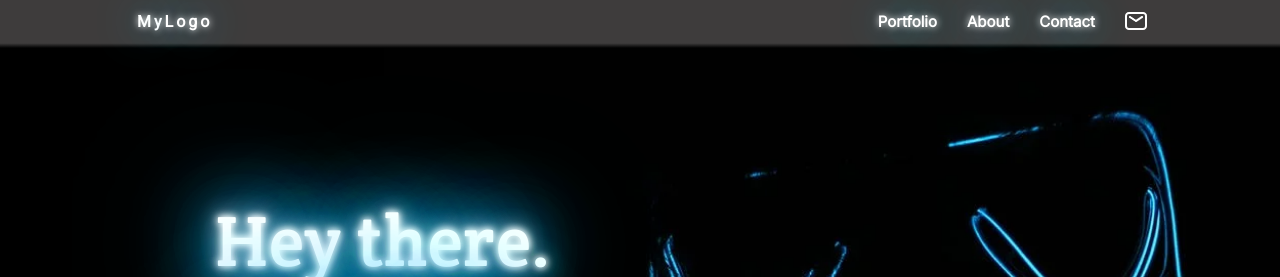
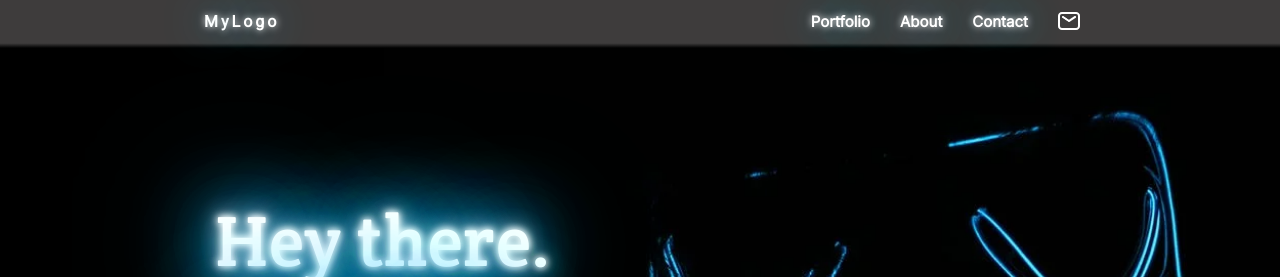
Before and after one commit to VitorGuedesMadeira/MyPortfolio, a plain HTML site: page index.html in a window 1280 px wide. Shown: the top 277 px of the page. Drawn offline with Linux system fonts and the light colour scheme.

Commit message:
Fix nav bar

```diff
--- a/index.html
+++ b/index.html
@@ -10,24 +10,19 @@
 </head>
 
 <body>
-    <header>
-        <div class="container">
-            <div class="logobox">
-                <a class="logo menupart neonText2" href="#">My<strong>Logo</strong></a>
-            </div>
+    <header class="container">
+        <a class="logo neonText2" href="#">My<strong>Logo</strong></a>
 
-            <nav class="menu">
-                <div class="hoverlogo">
-                    <a class="menupart menupartlogo" href="#"><img src="images/menupequeno.png" alt=""></a>
-                </div>
-                <div class="menupartdesktop neonText2">
-                    <a href="#Portfolio">Portfolio</a>
-                    <a href="#Aboutme">About</a>
-                    <a href="#Contact">Contact</a>
-                    <a href="#Formulary"><img src="images/messageicon.png" alt=""></a>
-                </div>
-            </nav>
-        </div>
+        <nav class="menu">
+            <a id="menubutton" class="menupartlogo" onclick="toggleMenu()" href="#"><img src="images/menupequeno.png" alt="hamburgermenu"></a>
+
+            <ul class="menupartdesktop neonText2">
+                <li><a href="#Portfolio">Portfolio</a></li>
+                <li><a href="#Aboutme">About</a></li>
+                <li><a href="#Contact">Contact</a></li>
+                <li><a href="#Formulary"><img src="images/messageicon.png" alt=""></a></li>
+            </ul>
+        </nav>
     </header>
 
     <main>
@@ -265,9 +260,11 @@
         <img src="images/Shape.png" alt="">
     </footer>
 
-    <a href="#" class="neonText2">
+    <a id="testing" href="#" class="neonText2">
         <div class="blind">PwD</div>
     </a>
+
+    <script src="main.js"></script>
 </body>
 
 </html>
--- /dev/null
+++ b/main.js
@@ -0,0 +1,6 @@
+const buttonmenu = document.querySelector('#menubutton')
+
+function toggleMenu() {
+    const nav = document.querySelector('.menu')
+    nav.classList.toggle('active')
+}
--- a/style.css
+++ b/style.css
@@ -19,27 +19,17 @@ body {
   width: 100%;
 }
 
-header {
+.container {
   background-image: linear-gradient(to bottom, #3e3c3c 90%, transparent);
   position: fixed;
   width: 100%;
   z-index: 1;
-}
-
-.container {
   display: flex;
   justify-content: space-between;
   height: 48px;
-  padding: 0 25px;
+  padding: 0 15%;
   align-items: center;
-  width: 375px;
   margin: auto;
-}
-
-.logobox {
-  padding: 10px 12px;
-  width: 101px;
-  height: 44px;
 }
 
 .logo {
@@ -47,6 +37,13 @@ header {
   font-weight: 900;
   font-family: 'Roboto', sans-serif;
   letter-spacing: 3px;
+  padding: 10px 12px;
+  width: 101px;
+  height: 44px;
+}
+
+.logo:hover {
+  transform: scale(1.05);
 }
 
 .menu {
@@ -56,21 +53,12 @@ header {
   border-radius: 8px;
 }
 
-.hoverlogo:hover {
-  transform: scale(1.1);
+.menupartdesktop {
+  display: none;
 }
 
-.logobox:hover {
-  transform: scale(1.05);
-}
-
-.menupart {
-  width: 18px;
-  height: 12px;
-}
-
-.menupartdesktop {
-  display: none;
+.menupartlogo img:hover {
+  transform: scale(1.1);
 }
 
 .menupartdesktop a {
@@ -686,7 +674,7 @@ footer {
   padding: 10px;
 }
 
-.menupartdesktop a:hover {
+.menupartdesktop li:hover {
   border-bottom: 1px solid white;
   color: white;
   transform: scale(1.05);
@@ -746,16 +734,7 @@ ul {
 }
 
 /* MEDIA QUERIES */
-
 @media all and (min-width: 1000px) {
-  .container {
-    /* background-color: blue; */
-
-    width: 700px;
-    margin: auto;
-    padding: 0;
-  }
-
   .menu {
     width: 300px;
     height: 40px;
@@ -958,13 +937,6 @@ ul {
 }
 
 @media all and (min-width: 1200px) {
-  .container {
-    /* background-color: green; */
-
-    width: 1030px;
-    margin: auto;
-  }
-
   .headlinetitle {
     font-family: 'Crete Round', sans-serif;
     font-style: normal;
```
Also changed, not shown: images/Illustration-header.png (renamed from Illustration-header.png), test1.png (deleted), test2.png (deleted).
